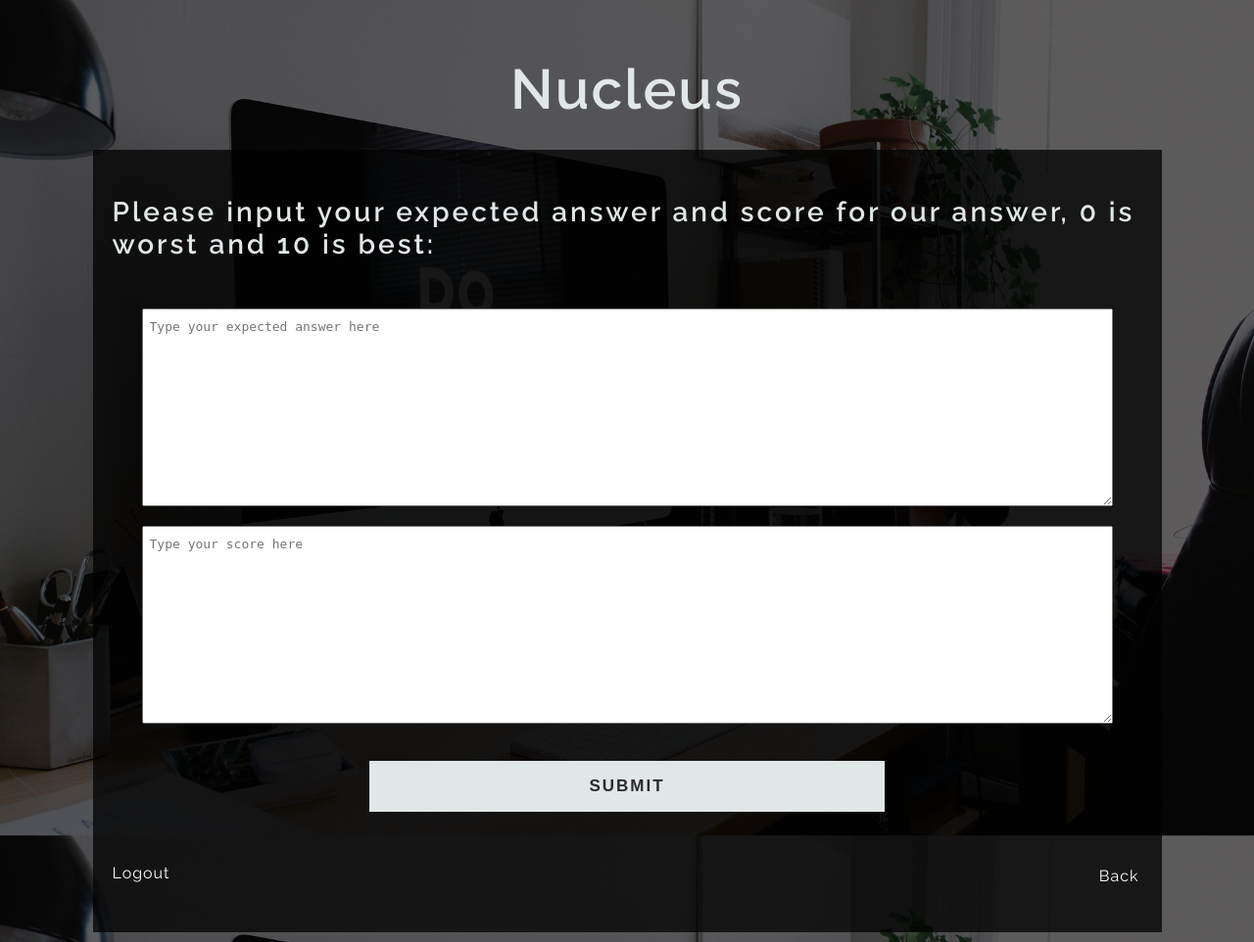
After one commit to mryimings/Nucleus, a Flask app: page /feedback/1/1 in a window 1280 px wide. The commit adds this page. Shown: the whole page at 98% size. Run offline with Flask 2, Linux system fonts and the light colour scheme; the visitor is signed in with stand-in values (Sample User, id 1); parts of the project's set-up code (start-up, migrations or seed data) failed here and were passed over.

Commit message:
added feedback

```diff
--- a/application.py
+++ b/application.py
@@ -155,7 +155,7 @@ def unsatisfied(question="", answer=""):
 @app.route('/unsatisfied_result', methods=['GET', 'POST'])
 def unsatisfied_result():
     if 'username' in session:
-        return render_template('unsatisfied_result.html')
+        return render_template('unsatisfied_result.html', username=session['username'])
     else:
         return redirect(url_for('login'))
 
@@ -173,6 +173,17 @@ def history():
     else:
         return redirect(url_for('login'))
 
+
+@app.route('/feedback/<question>/<answer>', methods=['GET', 'POST'])
+def feedback(question=None, answer=None):
+    if 'username' not in session:
+        return redirect(url_for('login'))
+
+    if request.method == 'POST':
+        pass
+    else:
+        return render_template('feedback.html', username=session['username'])
+
 def valid_login(username, password):
     cognito = Cognito(cognito_userpool_id, cognito_app_client_id, username=username)
     try:
--- /dev/null
+++ b/templates/feedback.html
@@ -0,0 +1,52 @@
+<!DOCTYPE html>
+<html>
+<head>
+<title>Connective Login Form a Responsive Widget Template :: w3layouts</title>
+<!-- meta_tags-->
+<meta name="viewport" content="width=device-width, initial-scale=1">
+<meta http-equiv="Content-Type" content="text/html; charset=utf-8" />
+<meta name="keywords" content="connective login form a Flat Responsive Widget,Login form widgets, Sign up Web forms , Login signup Responsive web form,Flat Pricing table,Flat Drop downs,Registration Forms,News letter Forms,Elements" />
+<script type="application/x-javascript"> addEventListener("load", function() { setTimeout(hideURLbar, 0); }, false);
+function hideURLbar(){ window.scrollTo(0,1); } </script>
+<!-- Meta_tag_Keywords -->
+<link href="{{ url_for('static', filename='css/context_style.css')}}" rel="stylesheet" type="text/css" media="all"><!--style_sheet-->
+<link href="{{ url_for('static', filename='css/font-awesome.min.css')}}" rel="stylesheet" type="text/css" media="all"><!--font_awesome_icons-->
+<!--web_fonts-->
+<link href="//fonts.googleapis.com/css?family=Raleway:100,200,300,400,500,600,700,800,900&amp;subset=latin-ext" rel="stylesheet">
+<!--//web_fonts-->
+</head>
+<body>
+<div class="form">
+<h1>Nucleus</h1>
+	<div class="form-content">
+		<form action="{{ url_for('feedback', question=question, answer=answer) }}" method="post">
+			<div class="form-info">
+				<h2>Please input your expected answer and score for our answer, 0 is worst and 10 is best:</h2>
+			</div>
+
+            <div class="form-content">
+                <textarea class="email-w3l" type="text" cols="120" rows="12" name="expected_answer" placeholder="Type your expected answer here" required=""></textarea>
+            </div>
+            <div class="form-content">
+                <textarea class="email-w3l" type="text" cols="120" rows="12" name="score" placeholder="Type your score here" required=""></textarea>
+            </div>
+            <div class="submit-agileits">
+                <center><input class="login" align="middle" type="submit" value="submit" onsubmit=url_for('welcome')></center>
+			</div>
+			<div class="form-check">
+				<div class="left">
+					<!--<input type="checkbox" value="Remember me">Remember me-->
+					<a href="{{ url_for('logout') }}"><font color="white">Logout</font></a>
+				</div>
+				<div class="right" align="right">
+                    <a href="{{ url_for('welcome') }}"><font color="white">Back</font></a>
+				</div>
+				<div class="clear"></div>
+			</div>
+
+		</form>
+	</div>
+</div>
+
+</body>
+</html>
--- a/templates/result.html
+++ b/templates/result.html
@@ -29,6 +29,9 @@ function hideURLbar(){ window.scrollTo(0,1); } </script>
 			<div class="pass-w3l">
                 <li><a href="{{ url_for('unsatisfied', question=question, answer=answer) }}" class="button"><font color="#898989" size="4">I think this result is not what I want</font></a></li>
 			</div>
+			<div class="pass-w3l">
+                <li><a href="{{ url_for('feedback', question=question, answer=answer) }}" class="button"><font color="#898989" size="4">Submit feedback and help us improve Nucleus</font></a></li>
+			</div>
 			<div class="form-check">
 				<div class="left">
                     <a href="{{ url_for('logout') }}" class="button"><font color="white">logout</font></a>
```
